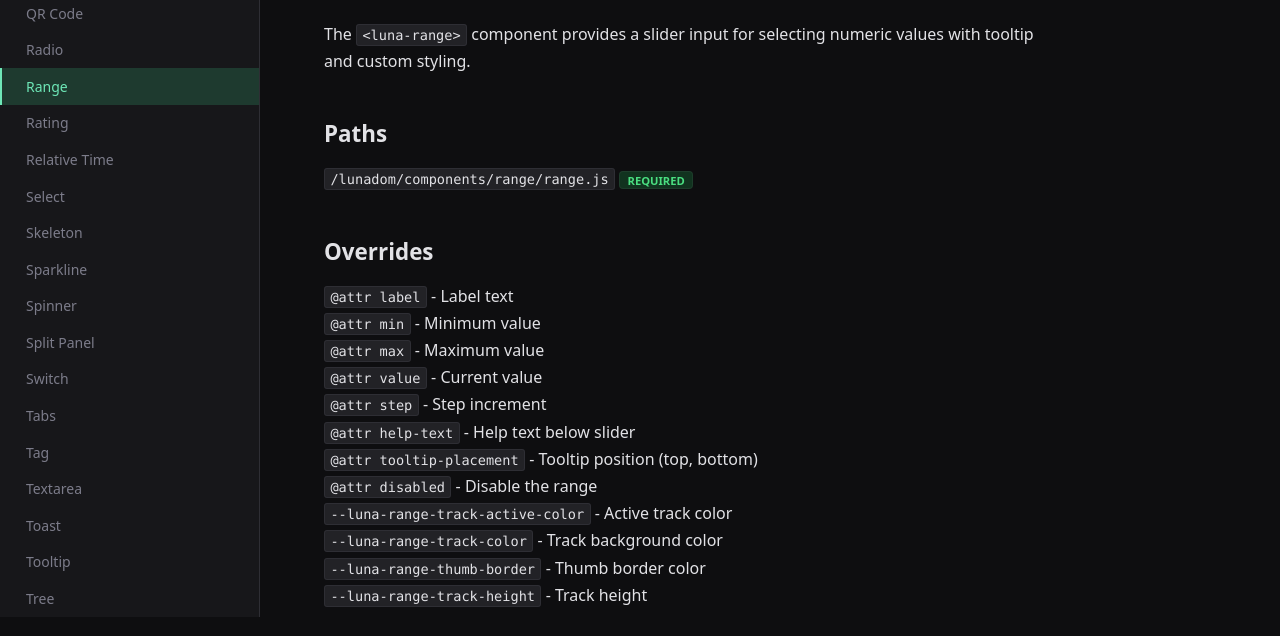
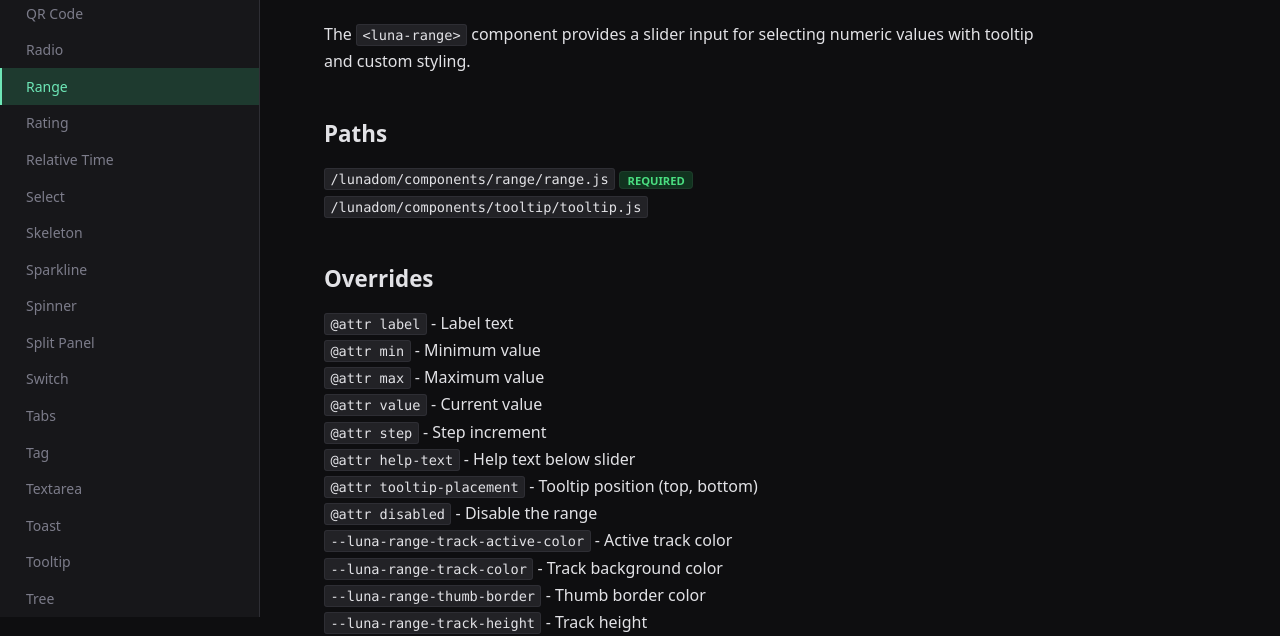
Before and after one commit to dmac780/lunaDOM-Docs, a plain HTML site: page range/index.html in a window 1280 px wide. Shown: the part 183-819 px from the top of the page. Drawn offline with Linux system fonts and the light colour scheme; no server answers.

Commit message:
tooltip for range component

```diff
--- a/range/index.html
+++ b/range/index.html
@@ -15,6 +15,7 @@
   <script type="module" src="/lunaDOM-Docs/lunadom/components/code/code.js"></script>
 
   <script type="module" src="/lunaDOM-Docs/lunadom/components/range/range.js"></script>
+  <script type="module" src="/lunaDOM-Docs/lunadom/components/tooltip/tooltip.js"></script>
 </head>
 <body>
   <!-- Mobile top bar -->
@@ -172,6 +173,7 @@
 
 <h2>Paths</h2>
 <code>/lunadom/components/range/range.js</code> <luna-badge variant="success">REQUIRED</luna-badge><br>
+<code>/lunadom/components/tooltip/tooltip.js</code>
 
 <h2>Overrides</h2>
 <code>@attr label</code> - Label text<br>
```
